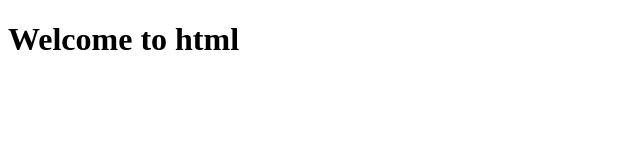
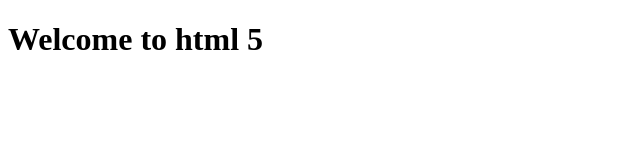
Before and after one commit to kesava07/test-git, a plain HTML site: page index.html in a window 1280 px wide. Shown: the full height of the page, 0-640 px from the left. Drawn offline with Linux system fonts and the light colour scheme.

Commit message:
test commit

```diff
--- a/index.html
+++ b/index.html
@@ -7,6 +7,6 @@
     <title>Document</title>
 </head>
 <body>
-    <h1>Welcome to html</h1>
+    <h1>Welcome to html 5</h1>
 </body>
 </html>
```
